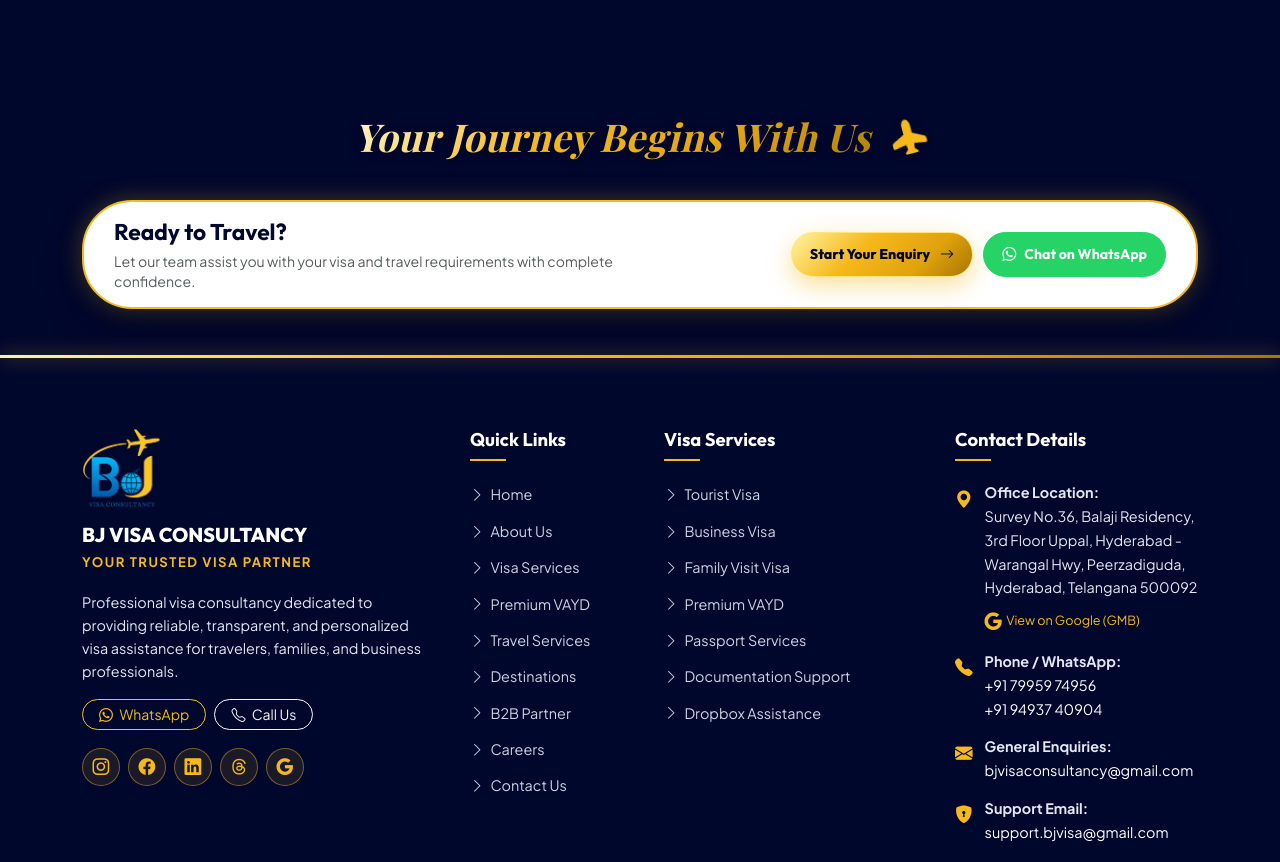
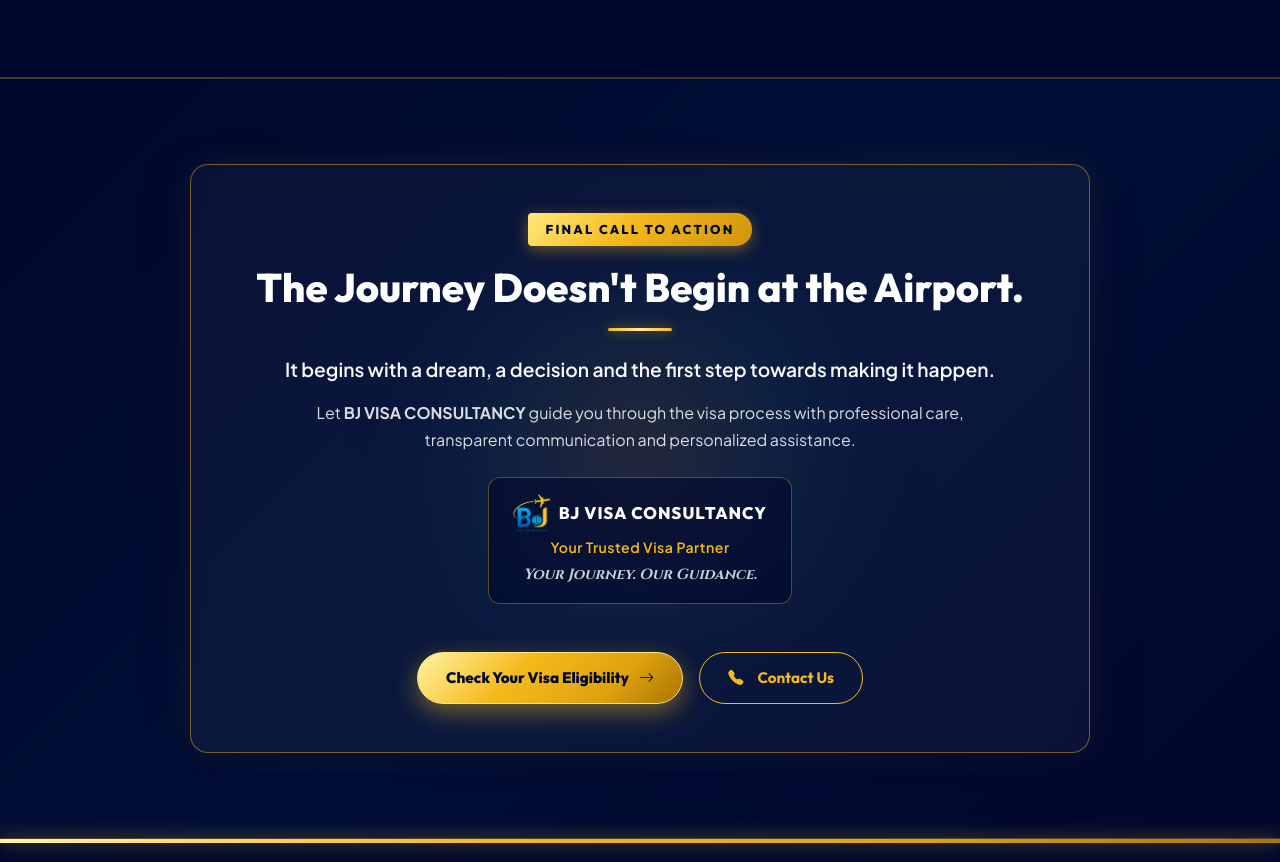
Before and after one commit to lokesh19-lokesh/bjvisa, a plain HTML site: page index.html in a window 1280 px wide. Shown: the part 8328-9190 px from the top of the page. Drawn offline with nearby package versions, Linux system fonts and the light colour scheme; a web font is replaced by a local one.

Commit message:
Add Final Call To Action section to home page with exact text and brand signature

```diff
--- a/css/style.css
+++ b/css/style.css
@@ -1822,6 +1822,87 @@
   color: var(--gold);
 }
 
+/* --- Final Call To Action Section --- */
+.final-cta-section {
+  background: linear-gradient(135deg, var(--navy-deep) 0%, #000F36 50%, var(--navy-dark) 100%);
+  padding: 85px 0;
+  position: relative;
+  border-top: 2px solid rgba(245, 185, 27, 0.25);
+  border-bottom: 2px solid rgba(245, 185, 27, 0.25);
+}
+
+.final-cta-bg-glow {
+  position: absolute;
+  top: 50%;
+  left: 50%;
+  transform: translate(-50%, -50%);
+  width: 600px;
+  height: 350px;
+  background: radial-gradient(circle, rgba(245, 185, 27, 0.12) 0%, rgba(0, 180, 216, 0.04) 50%, transparent 70%);
+  pointer-events: none;
+  filter: blur(40px);
+}
+
+.final-cta-card {
+  background: rgba(255, 255, 255, 0.04);
+  border: 1.5px solid rgba(245, 185, 27, 0.45);
+  border-radius: var(--radius-lg);
+  box-shadow: 0 20px 48px rgba(0, 7, 45, 0.35), 0 0 32px rgba(245, 185, 27, 0.1);
+  backdrop-filter: blur(8px);
+  max-width: 900px;
+}
+
+.final-cta-title {
+  font-family: var(--font-heading);
+  font-weight: 800;
+  font-size: clamp(1.75rem, 3.5vw, 2.5rem);
+  color: #FFFFFF;
+  line-height: 1.25;
+}
+
+.final-cta-lead {
+  font-size: 1.2rem;
+  color: #F8F9FA;
+  font-weight: 600;
+  line-height: 1.5;
+}
+
+.final-cta-desc {
+  font-size: 1rem;
+  color: rgba(255, 255, 255, 0.85);
+  line-height: 1.65;
+}
+
+.final-cta-brand-box {
+  background: rgba(0, 7, 45, 0.55);
+  border: 1px solid rgba(245, 185, 27, 0.35);
+  border-radius: var(--radius-md);
+  padding: 16px 24px;
+  display: inline-block;
+}
+
+.final-cta-brand-name {
+  font-family: var(--font-heading);
+  font-weight: 800;
+  color: #FFFFFF;
+  letter-spacing: 1px;
+  font-size: 1.05rem;
+}
+
+.final-cta-tagline {
+  font-size: 0.88rem;
+  font-weight: 600;
+  letter-spacing: 0.5px;
+}
+
+.final-cta-motto {
+  font-family: var(--font-serif);
+  font-style: italic;
+  font-size: 0.92rem;
+  color: rgba(255, 255, 255, 0.8);
+  margin-top: 4px;
+}
+
 /* --- Ready to Travel CTA Banner --- */
 .ready-cta-section {
   background: var(--navy-dark);
--- a/index.html
+++ b/index.html
@@ -1020,27 +1020,42 @@
     </div>
   </section>
 
-  <!-- Ready to Travel CTA Banner -->
-  <section class="ready-cta-section">
-    <div class="container">
-      <div class="text-center mb-4">
-        <div class="brochure-script-tagline">
-          Your Journey Begins With Us <i class="bi bi-airplane-fill ms-2"></i>
+  <!-- Final Call to Action Section -->
+  <section class="final-cta-section position-relative overflow-hidden">
+    <div class="final-cta-bg-glow"></div>
+    <div class="container position-relative" style="z-index: 2;">
+      <div class="final-cta-card mx-auto text-center p-4 p-md-5">
+        <div class="section-eyebrow section-eyebrow-light mb-3">FINAL CALL TO ACTION</div>
+
+        <h2 class="final-cta-title mb-3">
+          The Journey Doesn't Begin at the Airport.
+        </h2>
+        <div class="gold-divider mx-auto mb-4"></div>
+
+        <p class="final-cta-lead mb-3">
+          It begins with a dream, a decision and the first step towards making it happen.
+        </p>
+        <p class="final-cta-desc mb-4 mx-auto" style="max-width: 680px;">
+          Let <strong>BJ VISA CONSULTANCY</strong> guide you through the visa process with professional care, transparent communication and personalized assistance.
+        </p>
+
+        <!-- Brand Signature Callout -->
+        <div class="final-cta-brand-box mx-auto mb-4">
+          <div class="d-flex align-items-center justify-content-center gap-2 mb-1">
+            <img src="images/logo.png" alt="BJ Visa Consultancy Logo" style="height: 38px; width: auto;">
+            <span class="final-cta-brand-name">BJ VISA CONSULTANCY</span>
+          </div>
+          <div class="final-cta-tagline text-gold">Your Trusted Visa Partner</div>
+          <div class="final-cta-motto">Your Journey. Our Guidance.</div>
         </div>
-      </div>
-      <div class="ready-cta-box d-flex flex-column flex-lg-row align-items-center justify-content-between gap-4">
-        <div>
-          <h3 class="font-heading fw-bold text-navy mb-1">Ready to Travel?</h3>
-          <p class="text-muted mb-0">Let our team assist you with your visa and travel requirements with complete
-            confidence.</p>
-        </div>
-        <div class="d-flex flex-wrap gap-3">
+
+        <!-- Buttons Group -->
+        <div class="d-flex flex-wrap justify-content-center gap-3 mt-4">
           <button class="btn-gold" data-bs-toggle="modal" data-bs-target="#enquiryModal">
-            Start Your Enquiry <i class="bi bi-arrow-right"></i>
+            Check Your Visa Eligibility <i class="bi bi-arrow-right"></i>
           </button>
-          <a href="https://wa.me/917995974956?text=Hi%20BJ%20Visa%20Consultancy,%20I%20would%20like%20to%20enquire%20about%20visa%20services"
-            target="_blank" rel="noopener noreferrer" class="btn-whatsapp">
-            <i class="bi bi-whatsapp"></i> Chat on WhatsApp
+          <a href="contact.html" class="btn-outline-gold">
+            <i class="bi bi-telephone-fill me-1"></i> Contact Us
           </a>
         </div>
       </div>
```
